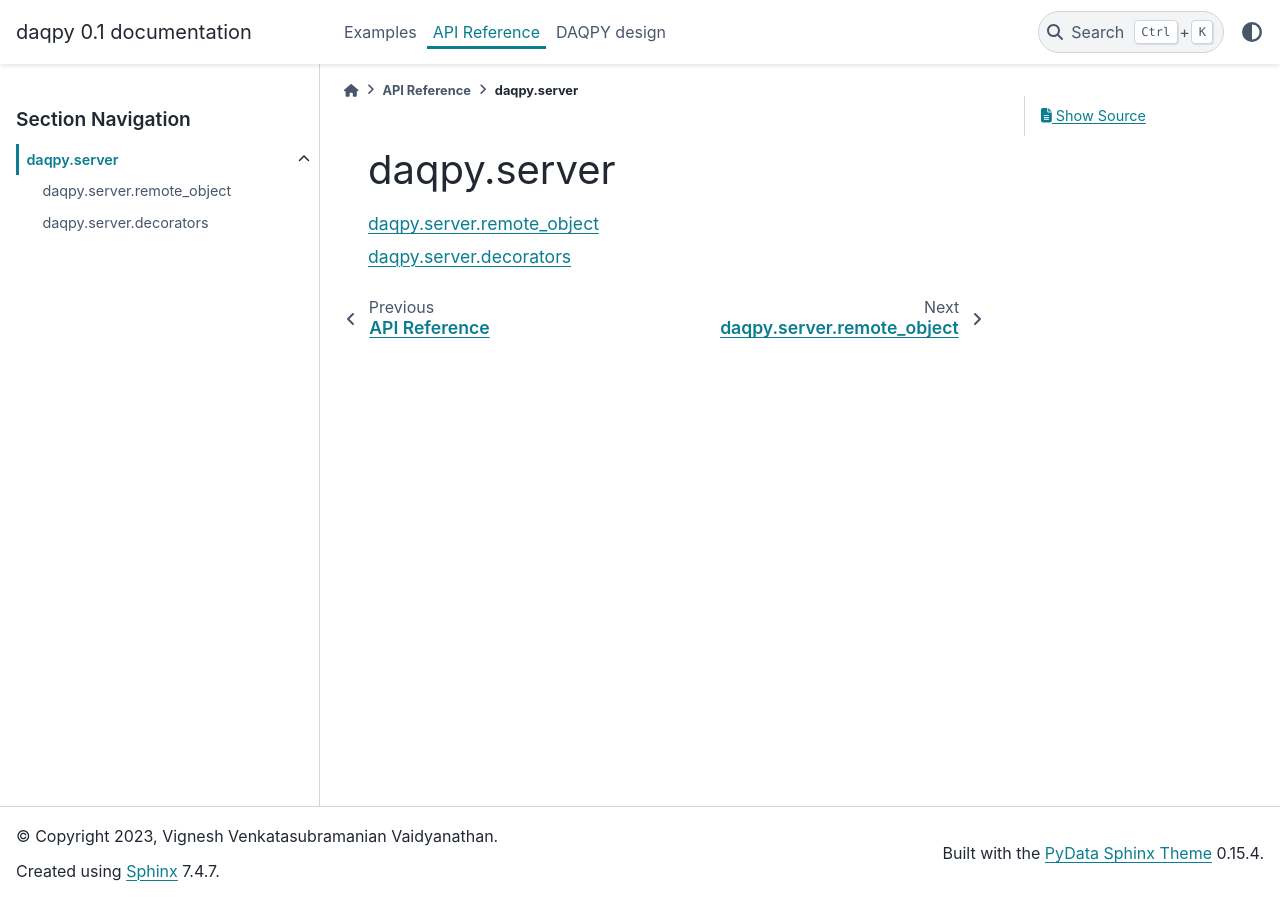
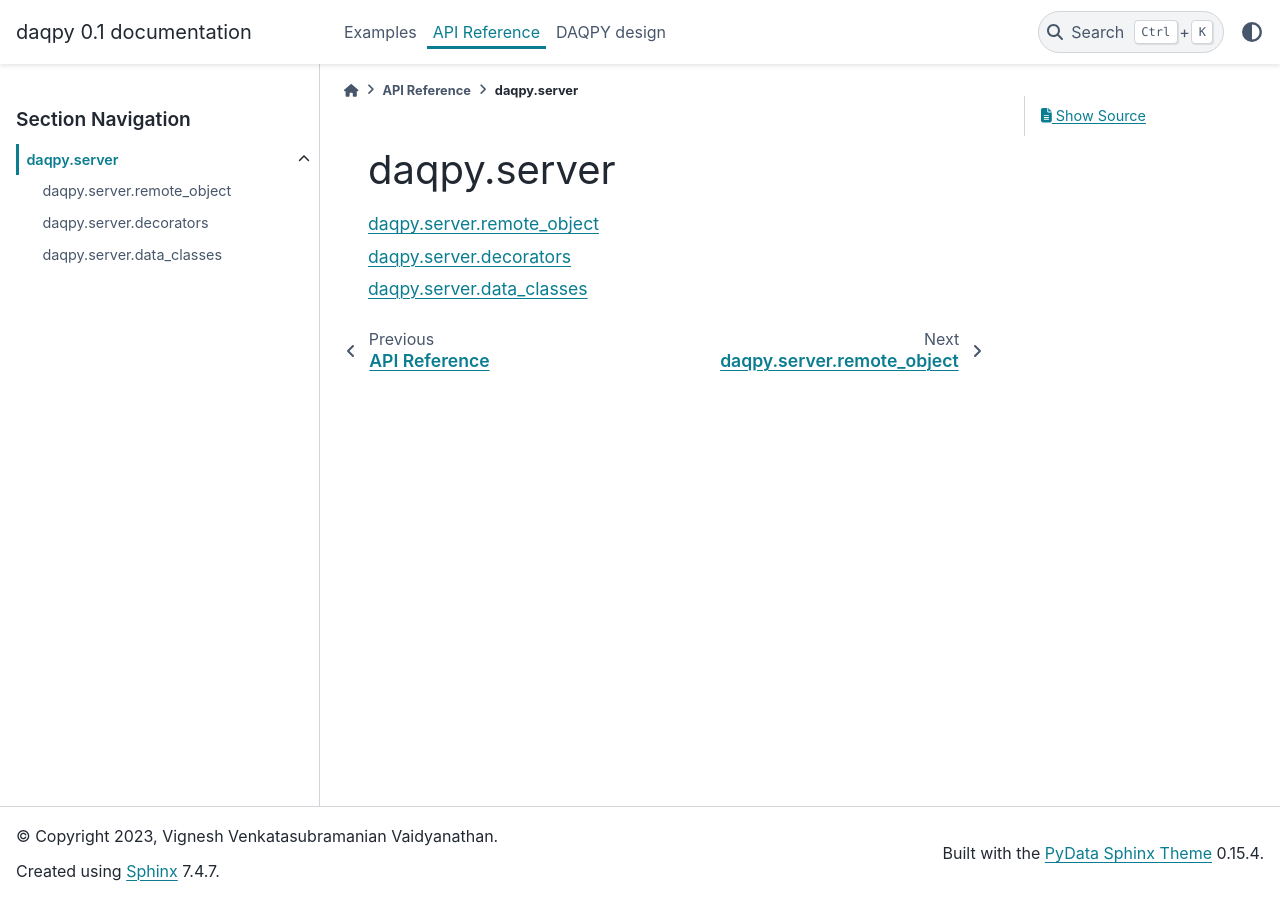
Before and after one commit to VigneshVSV/hololinked, a Sphinx documentation site: the page built from doc/source/autodoc/server/server.rst, in a window 1280 px wide. Built offline with Sphinx 7.4.7 and the PyData theme 0.15.4, drawn with Linux system fonts in a browser that asks for light colours.

Commit message:
added data_classes autodoc file to optimize auto doc before writing doc for all scripts

```diff
--- /dev/null
+++ b/doc/source/autodoc/server/data_classes.rst
@@ -0,0 +1,6 @@
+daqpy.server.data_classes
+--------------------------
+
+.. automodule:: daqpy.server.data_classes
+    :members:
+    :show-inheritance:
--- a/doc/source/autodoc/server/server.rst
+++ b/doc/source/autodoc/server/server.rst
@@ -5,3 +5,4 @@
 
     remote_object
     decorators
+    data_classes
```
